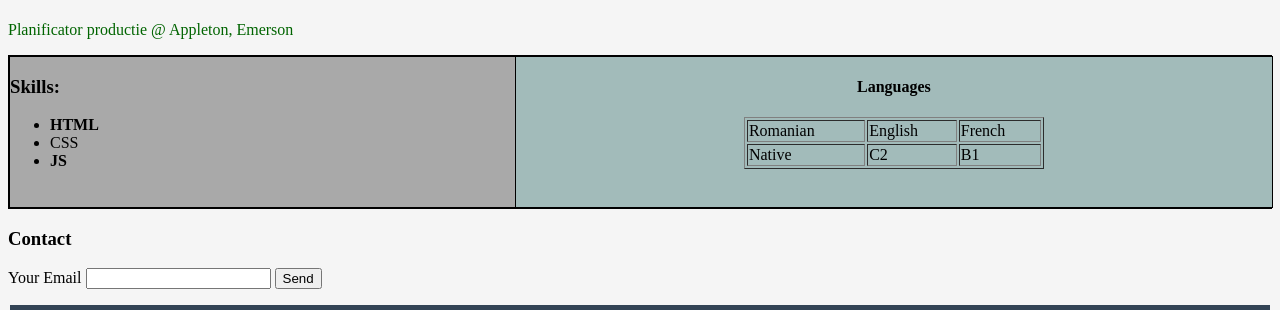
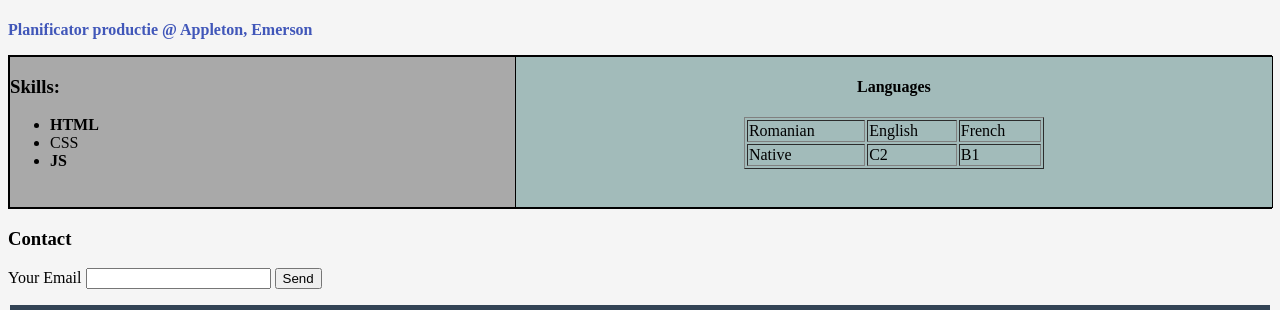
Before and after one commit to domne21/domne21.github.io, a plain HTML site: page index.html in a window 1280 px wide. Shown: the part 232-542 px from the top of the page. Drawn offline with Linux system fonts and the light colour scheme.

Commit message:
links+color

```diff
--- a/css/style.css
+++ b/css/style.css
@@ -57,7 +57,8 @@ body {
 }
 
 #motto {
-  color: darkgreen;
+  color: rgb(65, 87, 185);
+  font-weight: bold;
 }
 
 #languages {
```
Also changed, not shown: index.html (+1 -1 lines).
